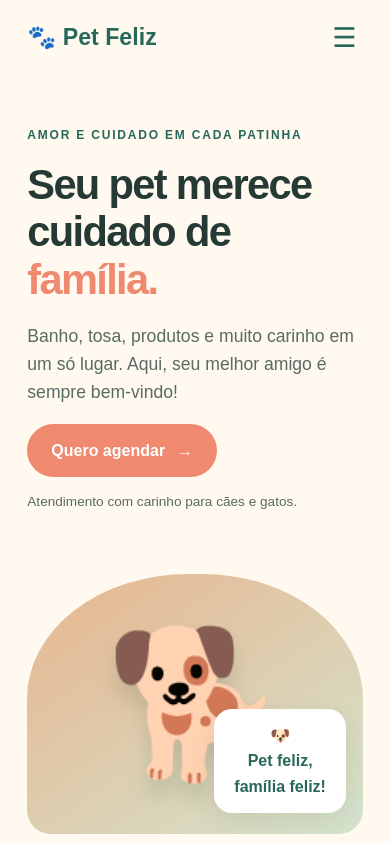
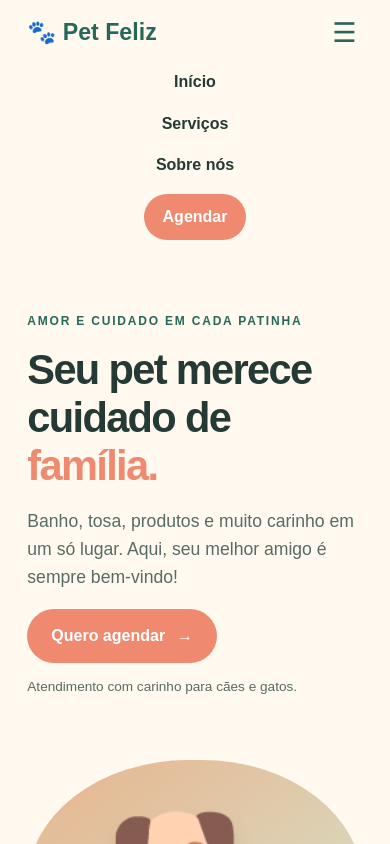
Before and after one commit to 8fernandamoraes/Pet-Nosso-de-Cada-Dia, a plain HTML site: page index.html in a window 390 px wide. Both pictures are taken after a click on the button "Abrir menu". Shown: the top 844 px of the page. Drawn offline with Linux system fonts and the light colour scheme.

Commit message:
Rename nav class from 'aberto' to 'active'

```diff
--- a/style.css
+++ b/style.css
@@ -111,7 +111,7 @@ footer small { opacity: .75; }
   .topo { flex-wrap: wrap; }
   .menu-toggle { display: block; color: var(--verde); }
   nav { display: none; width: 100%; padding: 18px 0 8px; flex-direction: column; gap: 16px; }
-  nav.aberto { display: flex; }
+  nav.active { display: flex; }
   .hero { grid-template-columns: 1fr; padding-top: 45px; }
   .hero-imagem { min-height: 260px; }
   .cartoes { grid-template-columns: 1fr; }
```
